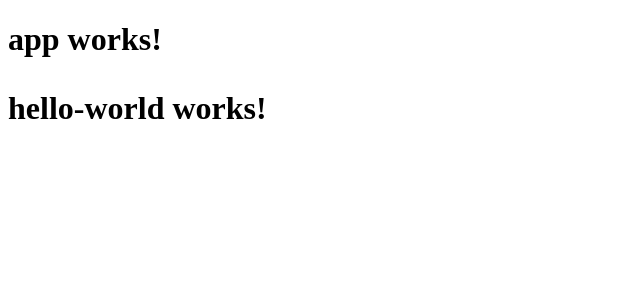
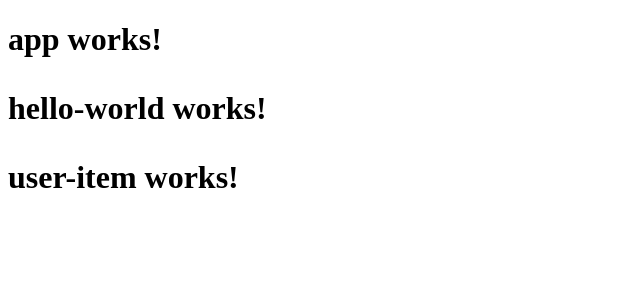
Before and after one commit to Anfz/ng-book-2, an Angular app in the folder angular2_hello_world/: page / in a window 1280 px wide. Shown: the top 300 px of the page, without its empty margins (0-640 px from the left). Built offline with nearby package versions, Linux system fonts and the light colour scheme.

Commit message:
add app-user-item component

```diff
--- a/angular2_hello_world/src/app/app.component.html
+++ b/angular2_hello_world/src/app/app.component.html
@@ -2,4 +2,5 @@
   {{title}}
 
   <app-hello-world></app-hello-world>
+  <app-user-item></app-user-item>
 </h1>
--- a/angular2_hello_world/src/app/app.module.ts
+++ b/angular2_hello_world/src/app/app.module.ts
@@ -5,10 +5,11 @@
 
 import { AppComponent } from './app.component';
 import { HelloWorldComponent } from './hello-world/hello-world.component';
+import { UserItemComponent } from './user-item/user-item.component';
 
 @NgModule({
   declarations: [
-    AppComponent, HelloWorldComponent
+    AppComponent, HelloWorldComponent, UserItemComponent
   ],
   imports: [
     BrowserModule,
--- /dev/null
+++ b/angular2_hello_world/src/app/user-item/user-item.component.html
@@ -0,0 +1,3 @@
+<p>
+  user-item works!
+</p>
--- /dev/null
+++ b/angular2_hello_world/src/app/user-item/user-item.component.ts
@@ -0,0 +1,15 @@
+import { Component, OnInit } from '@angular/core';
+
+@Component({
+  selector: 'app-user-item',
+  templateUrl: './user-item.component.html',
+  styleUrls: ['./user-item.component.css']
+})
+export class UserItemComponent implements OnInit {
+
+  constructor() { }
+
+  ngOnInit() {
+  }
+
+}
```
Also changed, not shown: angular2_hello_world/src/app/user-item/user-item.component.css (added), 1 other file (tests, documents, lock files or other folders).
